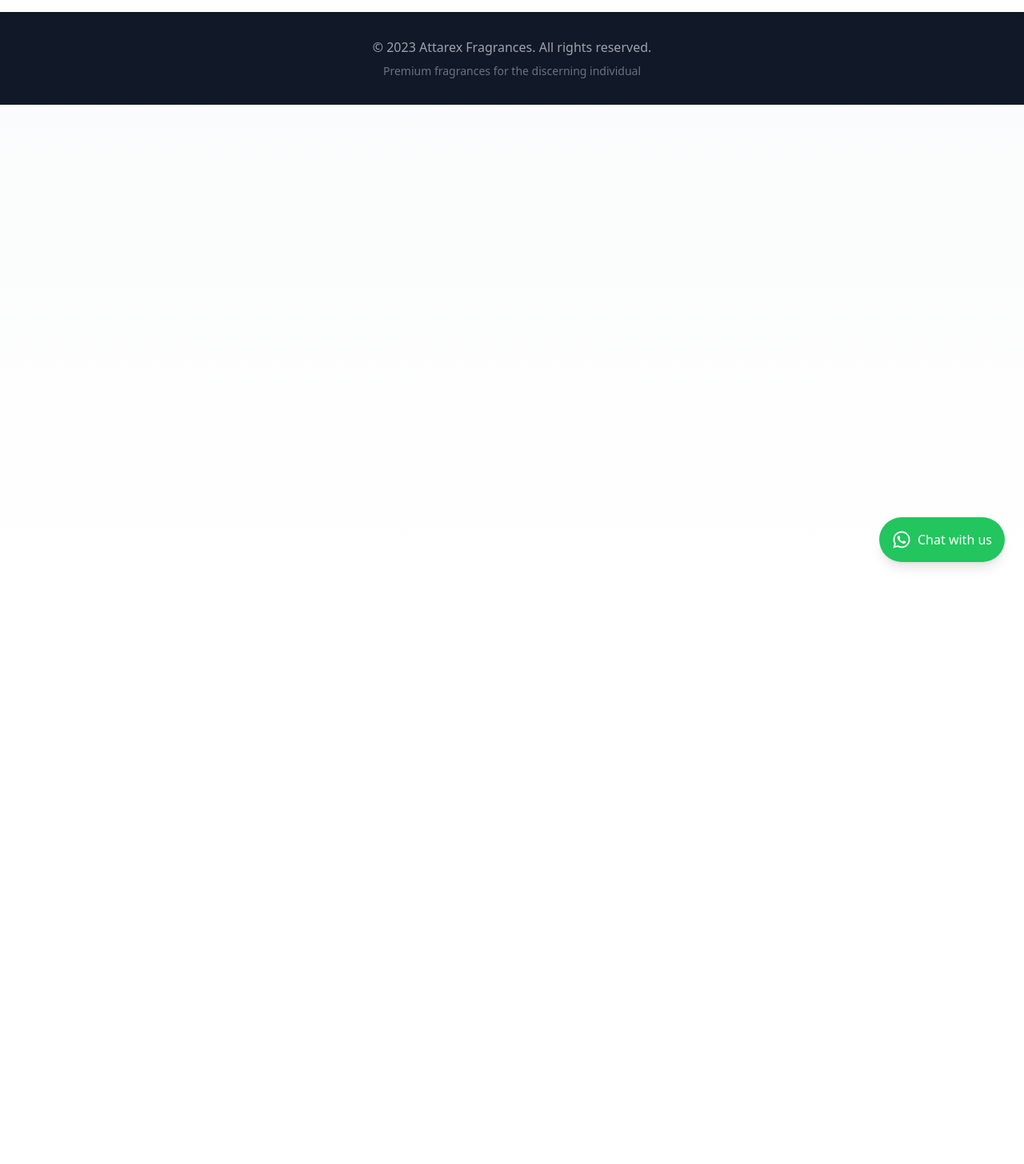
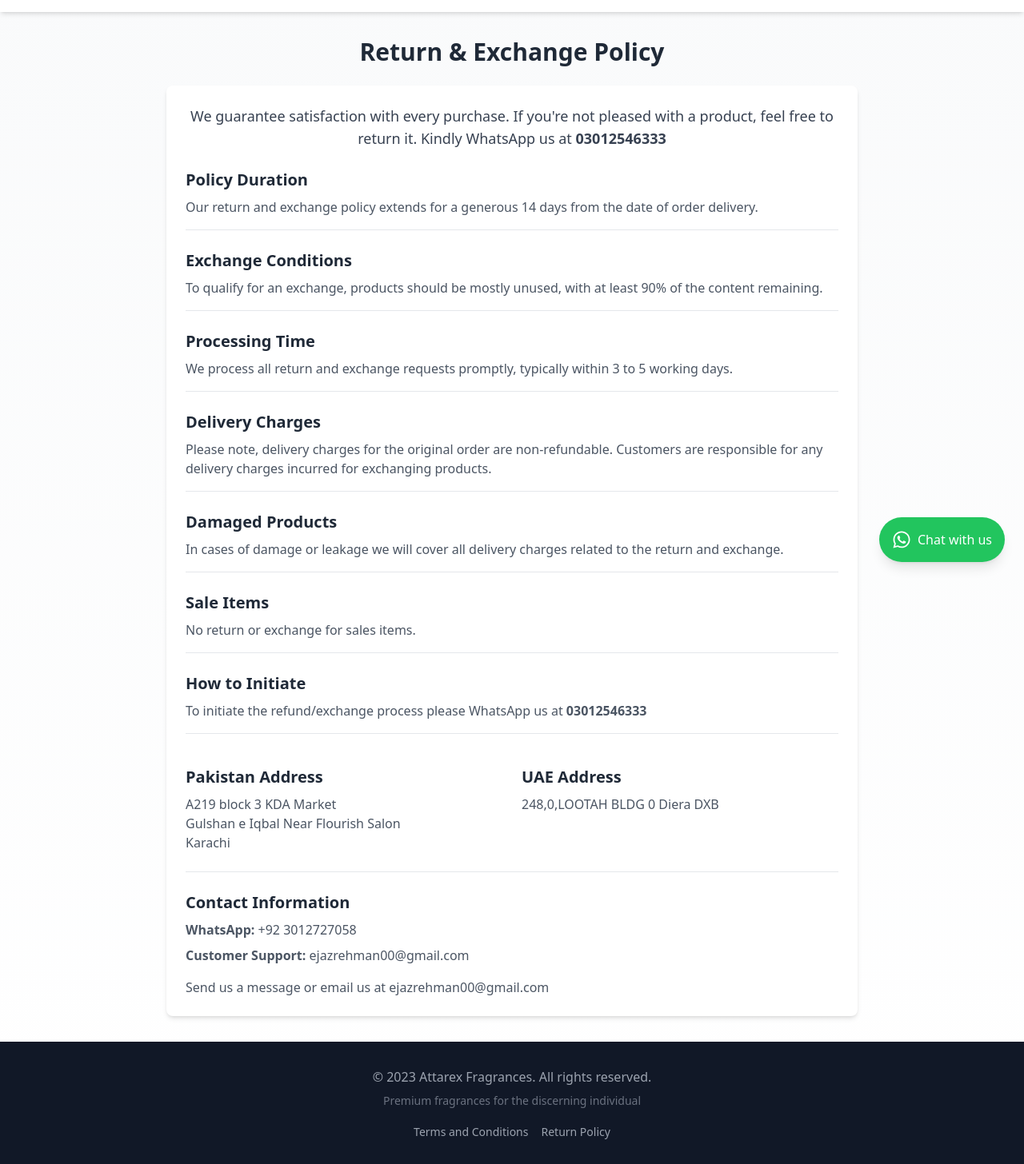
Before and after one commit to Abdullahbutt-143/attari, a React (Vite) app: page /return-policy in a window 1280 px wide. Shown: the part 73-1529 px from the top of the page at 80% size. Before the commit the page ends 800 px from the top, so only its background shows below. Built offline with nearby package versions, Linux system fonts and the light colour scheme.

Commit message:
update footer

```diff
--- a/src/App.jsx
+++ b/src/App.jsx
@@ -1,11 +1,14 @@
+// App.js (updated)
 import React, { useState } from "react";
 import { BrowserRouter as Router, Routes, Route } from "react-router-dom";
 import Navbar from "./components/Navbar";
 import ProductGrid from "./components/ProductGrid";
 import AboutUs from "./components/AboutUs";
 import ContactUs from "./components/ContactUs";
-import TermsAndConditions from "./components/TermsAndConditions"; // NEW
+import TermsAndConditions from "./components/TermsAndConditions";
+import ReturnPolicy from "./components/ReturnPolicy"; // NEW
 import WhatsAppButton from "./components/WhatsAppButton";
+import Footer from "./components/Footer"; // NEW
 
 function App() {
   const [activeCategory, setActiveCategory] = useState("all");
@@ -18,13 +21,14 @@
 
   return (
     <Router>
-      <div className="min-h-screen bg-gradient-to-b from-gray-50 to-white">
+      <div className="min-h-screen bg-gradient-to-b from-gray-50 to-white flex flex-col">
         <Navbar
           activeCategory={activeCategory}
           setActiveCategory={setActiveCategory}
           cartItems={cartItems}
         />
 
+        <main className="flex-grow">
           <Routes>
             <Route
               path="/"
@@ -48,20 +52,13 @@
             />
             <Route path="/aboutus" element={<AboutUs />} />
             <Route path="/contactus" element={<ContactUs />} />
-          {/* NEW Terms route */}
             <Route path="/terms" element={<TermsAndConditions />} />
+            <Route path="/return-policy" element={<ReturnPolicy />} /> {/* NEW */}
           </Routes>
+        </main>
 
         <WhatsAppButton config={whatsappConfig} />
-
-        <footer className="bg-gray-900 text-white py-8">
-          <div className="container mx-auto px-4 text-center">
-            <p className="text-gray-400">© 2023 Attarex Fragrances. All rights reserved.</p>
-            <p className="text-gray-500 text-sm mt-2">
-              Premium fragrances for the discerning individual
-            </p>
-          </div>
-        </footer>
+        <Footer /> {/* NEW */}
       </div>
     </Router>
   );
--- /dev/null
+++ b/src/components/Footer.jsx
@@ -0,0 +1,30 @@
+import React from 'react'
+import { Link } from "react-router-dom";
+export default function Footer() {
+  return (
+    <footer className="bg-gray-900 text-white py-8">
+      <div className="container mx-auto px-4">
+        <div className="text-center">
+          <p className="text-gray-400">© 2023 Attarex Fragrances. All rights reserved.</p>
+          <p className="text-gray-500 text-sm mt-2">
+            Premium fragrances for the discerning individual
+          </p>
+          <div className="mt-4 space-x-4">
+            <Link
+              to="/terms"
+              className="text-gray-400 hover:text-white text-sm"
+            >
+              Terms and Conditions
+            </Link>
+            <Link
+              to="/return-policy"
+              className="text-gray-400 hover:text-white text-sm"
+            >
+              Return Policy
+            </Link>
+          </div>
+        </div>
+      </div>
+    </footer>
+  );
+};
--- /dev/null
+++ b/src/components/ReturnPolicy.jsx
@@ -0,0 +1,101 @@
+import React from 'react'
+
+export default function ReturnPolicy() {
+    return (
+    <div className="container mx-auto px-4 py-8 max-w-4xl">
+      <h1 className="text-3xl font-bold text-gray-800 mb-6 text-center">Return & Exchange Policy</h1>
+
+      <div className="bg-white p-6 rounded-lg shadow-md">
+        <div className="mb-6 text-center">
+          <p className="text-lg text-gray-700 mb-4">
+            We guarantee satisfaction with every purchase. If you're not pleased with a product,
+            feel free to return it. Kindly WhatsApp us at <strong>03012546333</strong>
+          </p>
+        </div>
+
+        <div className="space-y-6">
+          <div className="border-b pb-4">
+            <h2 className="text-xl font-semibold text-gray-800 mb-2">Policy Duration</h2>
+            <p className="text-gray-600">
+              Our return and exchange policy extends for a generous 14 days from the date of order delivery.
+            </p>
+          </div>
+
+          <div className="border-b pb-4">
+            <h2 className="text-xl font-semibold text-gray-800 mb-2">Exchange Conditions</h2>
+            <p className="text-gray-600">
+              To qualify for an exchange, products should be mostly unused, with at least 90% of the content remaining.
+            </p>
+          </div>
+
+          <div className="border-b pb-4">
+            <h2 className="text-xl font-semibold text-gray-800 mb-2">Processing Time</h2>
+            <p className="text-gray-600">
+              We process all return and exchange requests promptly, typically within 3 to 5 working days.
+            </p>
+          </div>
+
+          <div className="border-b pb-4">
+            <h2 className="text-xl font-semibold text-gray-800 mb-2">Delivery Charges</h2>
+            <p className="text-gray-600">
+              Please note, delivery charges for the original order are non-refundable.
+              Customers are responsible for any delivery charges incurred for exchanging products.
+            </p>
+          </div>
+
+          <div className="border-b pb-4">
+            <h2 className="text-xl font-semibold text-gray-800 mb-2">Damaged Products</h2>
+            <p className="text-gray-600">
+              In cases of damage or leakage we will cover all delivery charges related to the return and exchange.
+            </p>
+          </div>
+
+          <div className="border-b pb-4">
+            <h2 className="text-xl font-semibold text-gray-800 mb-2">Sale Items</h2>
+            <p className="text-gray-600">
+              No return or exchange for sales items.
+            </p>
+          </div>
+
+          <div className="border-b pb-4">
+            <h2 className="text-xl font-semibold text-gray-800 mb-2">How to Initiate</h2>
+            <p className="text-gray-600">
+              To initiate the refund/exchange process please WhatsApp us at <strong>03012546333</strong>
+            </p>
+          </div>
+
+          <div className="grid md:grid-cols-2 gap-6 pt-4">
+            <div>
+              <h2 className="text-xl font-semibold text-gray-800 mb-2">Pakistan Address</h2>
+              <p className="text-gray-600">
+                A219 block 3 KDA Market<br />
+                Gulshan e Iqbal Near Flourish Salon<br />
+                Karachi
+              </p>
+            </div>
+
+            <div>
+              <h2 className="text-xl font-semibold text-gray-800 mb-2">UAE Address</h2>
+              <p className="text-gray-600">
+                248,0,LOOTAH BLDG 0 Diera DXB
+              </p>
+            </div>
+          </div>
+
+          <div className="pt-6 border-t">
+            <h2 className="text-xl font-semibold text-gray-800 mb-2">Contact Information</h2>
+            <p className="text-gray-600 mb-2">
+              <strong>WhatsApp:</strong> +92 3012727058
+            </p>
+            <p className="text-gray-600">
+              <strong>Customer Support:</strong> ejazrehman00@gmail.com
+            </p>
+            <p className="text-gray-600 mt-4">
+              Send us a message or email us at ejazrehman00@gmail.com
+            </p>
+          </div>
+        </div>
+      </div>
+    </div>
+  );
+};
```
Lines whose indentation alone changed are shown as unchanged.
